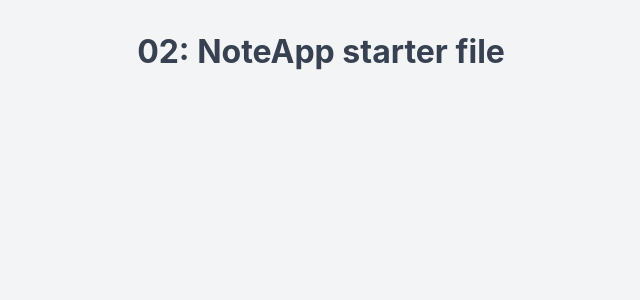
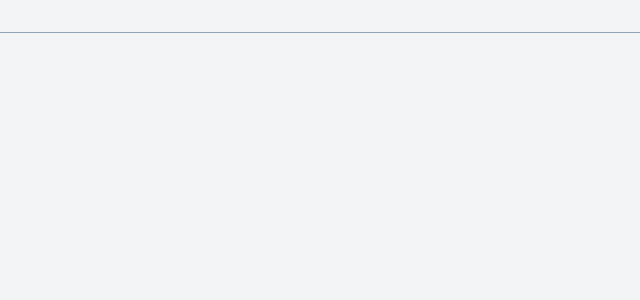
Before and after one commit to afshinmhdz/noteAppReact, a React (Vite) app: page / in a window 1280 px wide. Shown: the top 300 px of the page, without its empty margins (319-959 px from the left). Built offline with nearby package versions, Linux system fonts and the light colour scheme.

Commit message:
add base structure div in App.jsx file

```diff
--- a/src/App.jsx
+++ b/src/App.jsx
@@ -1,6 +1,13 @@
 import "./App.css";
 function App() {
-  return <h1>02: NoteApp starter file</h1>;
+  return <div className="container">
+    <div className="note-header"></div>
+    <div className="note-app">
+      <div className="add-new-note"></div>
+      <div className="note-container"></div>
+    </div>
+
+  </div>
 }
 
 export default App;
```
